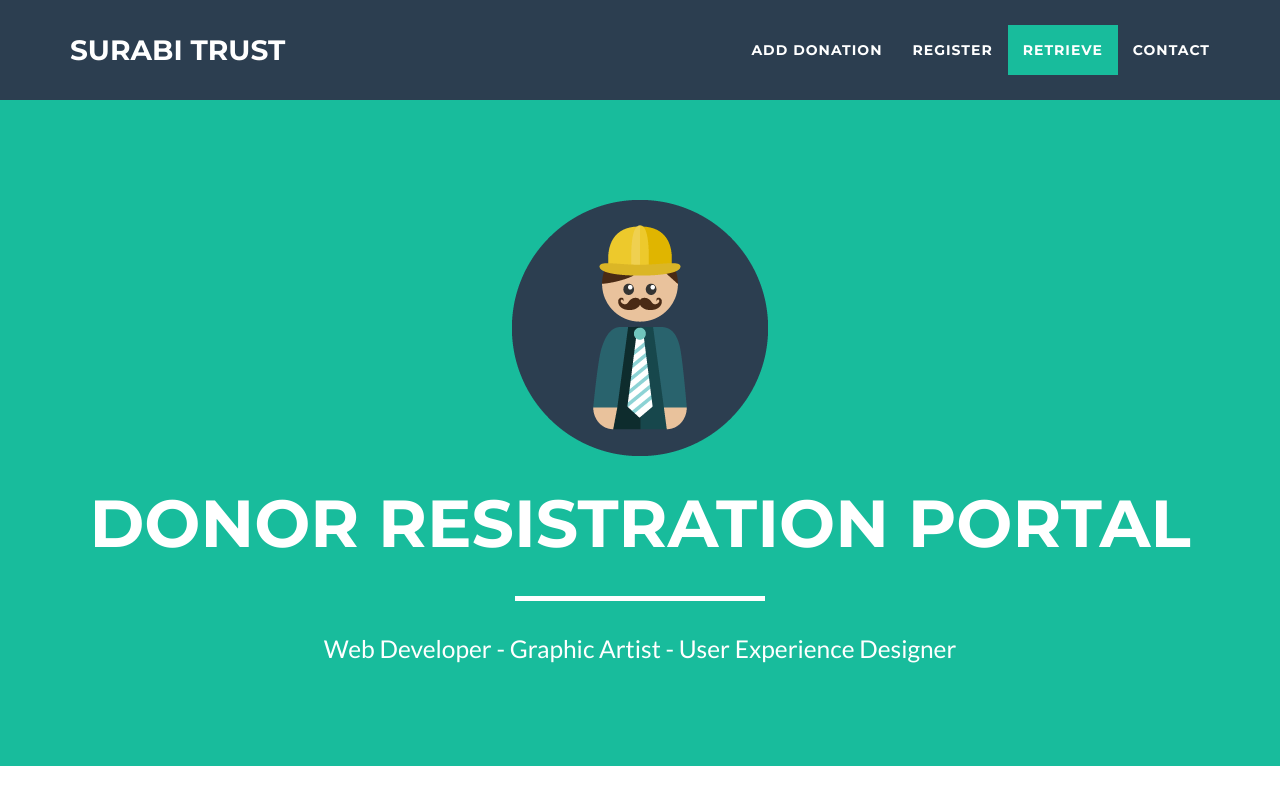
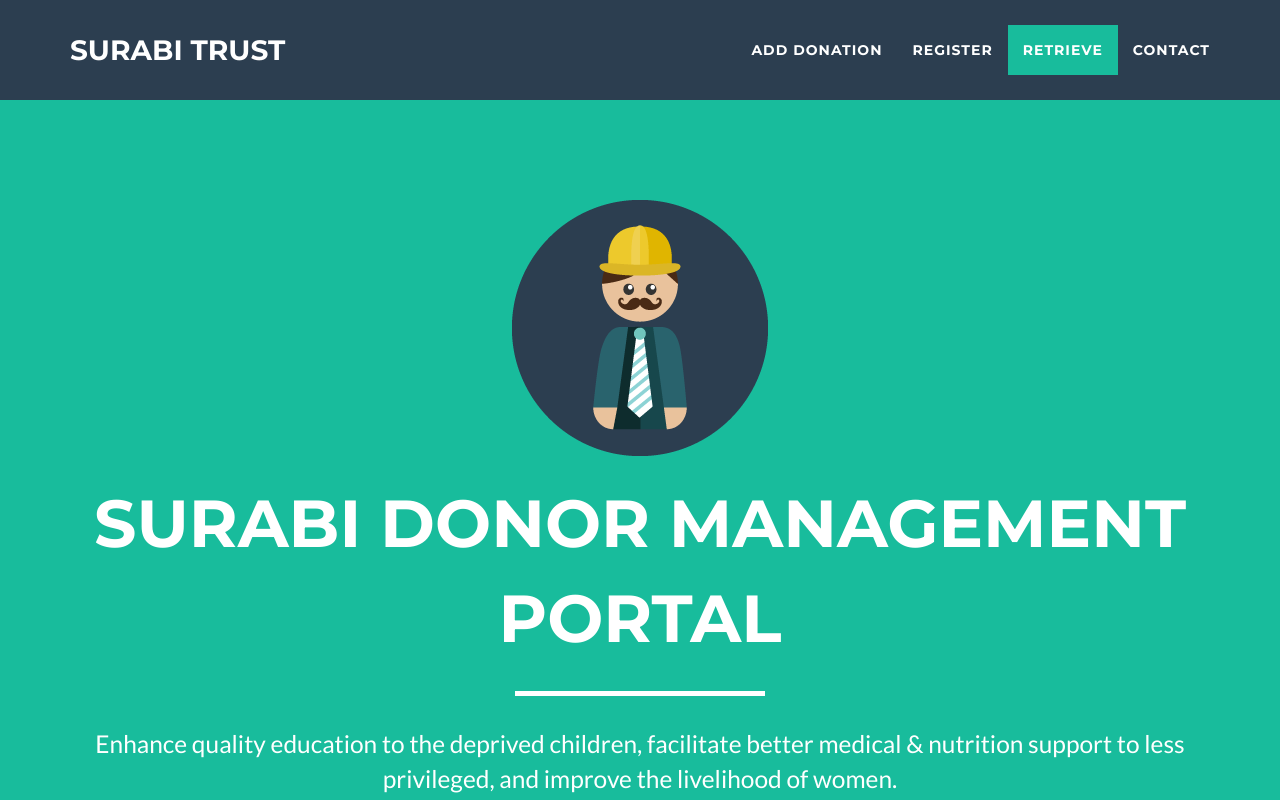
Before and after one commit to elaiyabharathi/Donor, a website: page index.html in a window 1280 px wide. Shown: the top 800 px of the page. Drawn offline with nearby package versions, Linux system fonts and the light colour scheme.

Commit message:
Change header info

```diff
--- a/index.html
+++ b/index.html
@@ -78,9 +78,9 @@
                 <div class="col-lg-12">
                     <img class="img-responsive" src="img/profile.png" alt="">
                     <div class="intro-text">
-                        <span class="name">Donor Resistration Portal</span>
+                        <span class="name">Surabi Donor Management Portal</span>
                         <hr class="star-light">
-                        <span class="skills">Web Developer - Graphic Artist - User Experience Designer</span>
+                        <span class="skills">Enhance quality education to the deprived children, facilitate better medical & nutrition support to less privileged, and improve the livelihood of women.</span>
                     </div>
                 </div>
             </div>
```
